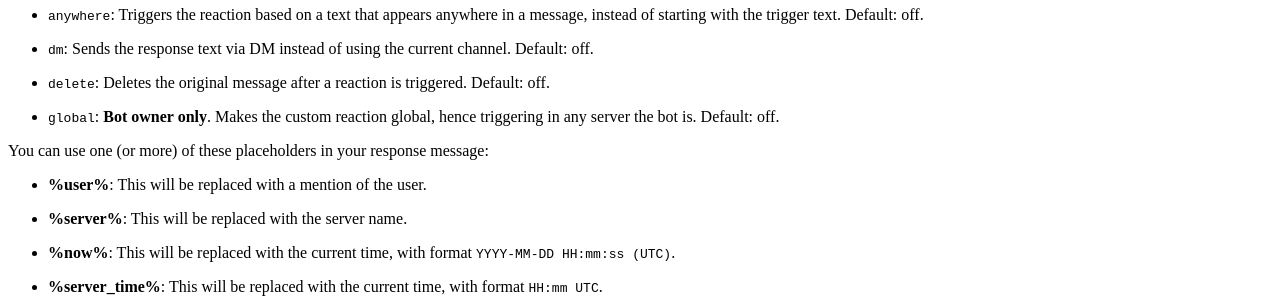
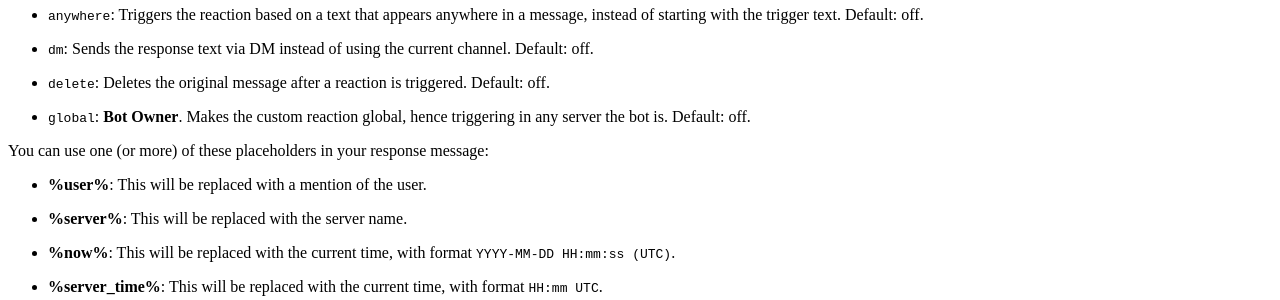
Before and after one commit to cycloptux/GiselleBot-Documentation, a Sphinx documentation site: the page built from docs/source/custom-reactions.rst, in a window 1280 px wide and 900 px high, scrolled down 1460 px. Shown: the part 152-452 px from the top of the window. Built offline with Sphinx 7.4.7 and the Read the Docs theme 2.0.0, drawn with Linux system fonts in a browser that asks for light colours.

Commit message:
Fixed a word.

```diff
--- a/docs/source/custom-reactions.rst
+++ b/docs/source/custom-reactions.rst
@@ -39,7 +39,7 @@ Optional Parameters:
 * ``anywhere``: Triggers the reaction based on a text that appears anywhere in a message, instead of starting with the trigger text. Default: off.
 * ``dm``: Sends the response text via DM instead of using the current channel. Default: off.
 * ``delete``: Deletes the original message after a reaction is triggered. Default: off.
-* ``global``: **Bot owner only**. Makes the custom reaction global, hence triggering in any server the bot is. Default: off.
+* ``global``: **Bot Owner**. Makes the custom reaction global, hence triggering in any server the bot is. Default: off.
 
 You can use one (or more) of these placeholders in your response message:
 
```
